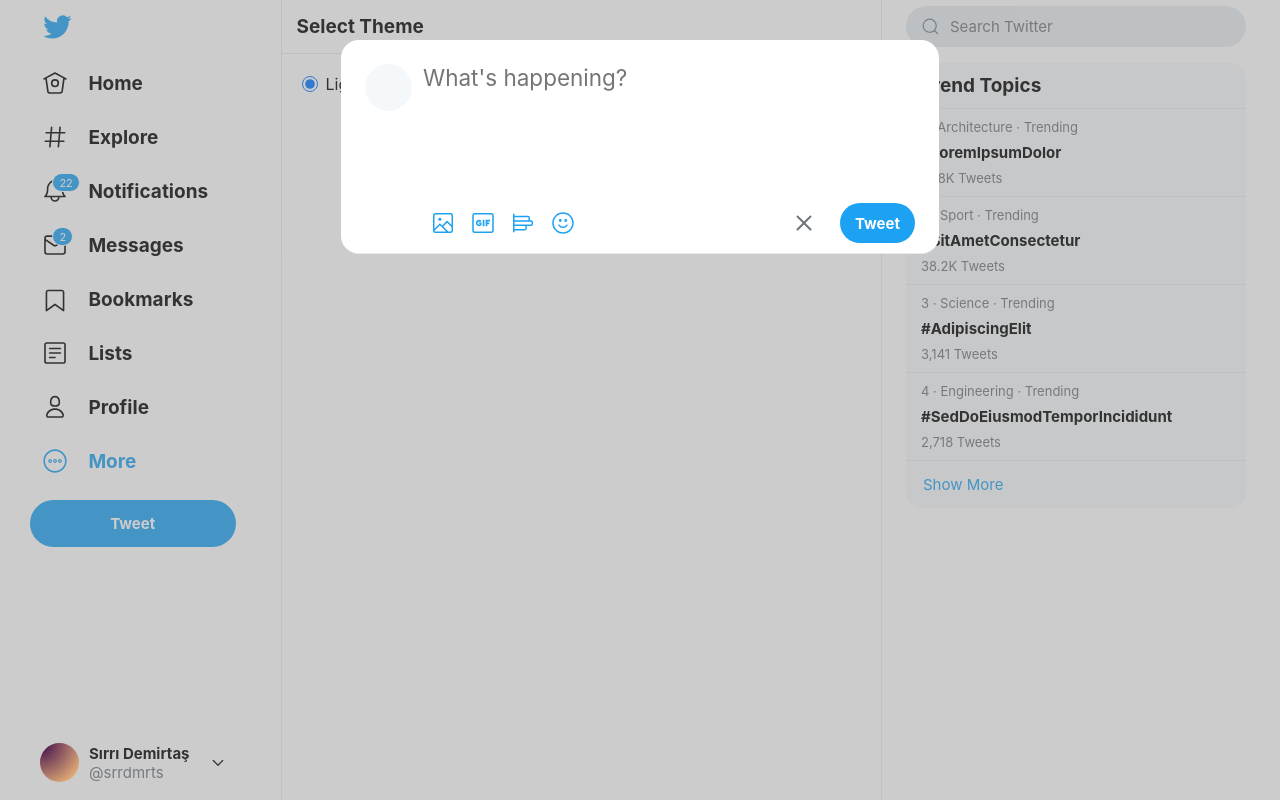
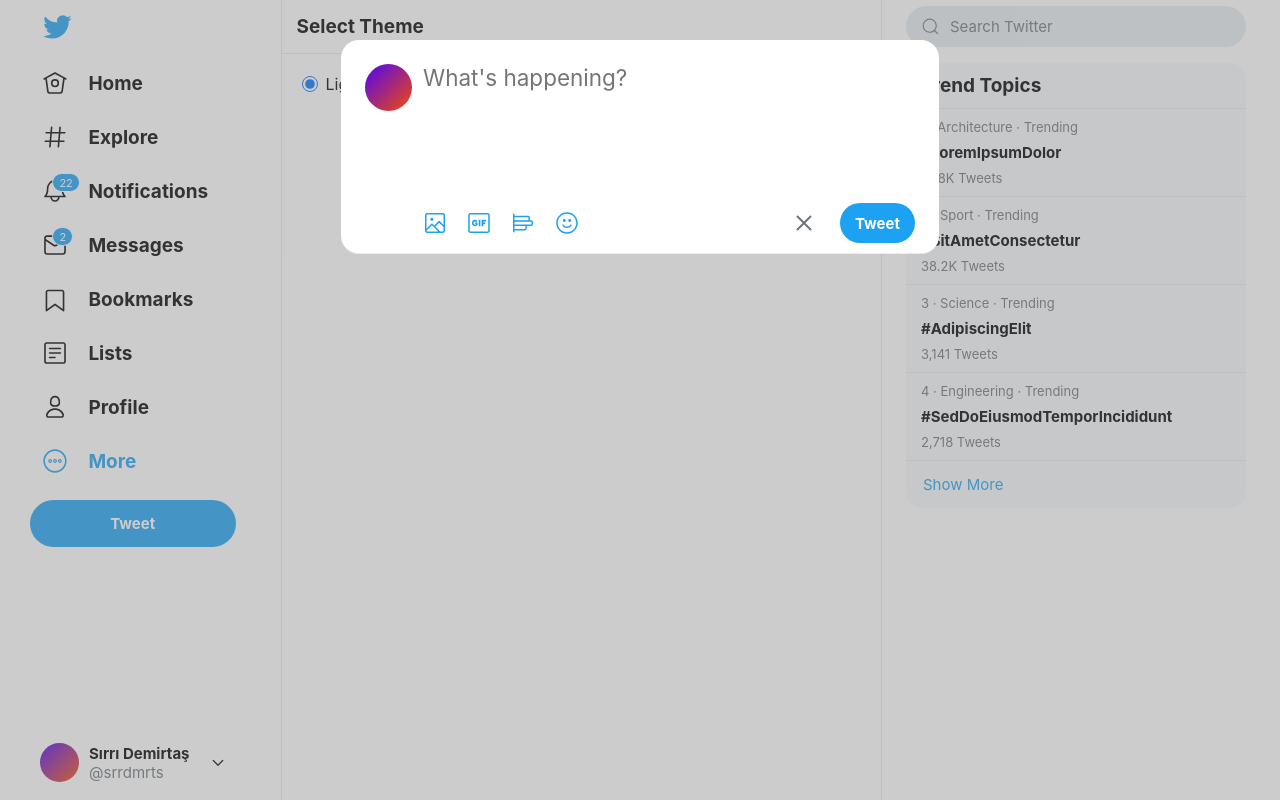
Before and after one commit to sirridemirtas/twitter, a Next.js app: page /more in a window 1280 px wide. Both pictures are taken after a click on the button "Tweet". Built offline with nearby package versions, Linux system fonts and the light colour scheme.

Commit message:
bug fixes and improvements

```diff
--- a/components/common/Avatar/avatar.js
+++ b/components/common/Avatar/avatar.js
@@ -5,7 +5,7 @@ import styles from "./avatar.module.css"
 
 function Avatar({
 	src = null,
-	alt, size = 47
+	alt = null, size = 47
 }) {
 	let img = [];
 
--- a/components/common/Avatar/avatar.module.css
+++ b/components/common/Avatar/avatar.module.css
@@ -16,5 +16,9 @@
 	border-radius: 99px;
 	background-color: var(--c-box-color);
 	backdrop-filter: blur(50px);
-	/* opacity: .82; */
+	background-image: url("../../../icons/profile-fill.svg");
+	background-size: 75% 75%;
+	background-repeat: no-repeat;
+	background-position: center;
+	color: var(--c-gray);
 }
--- a/components/common/ProfileBox/profile-box.js
+++ b/components/common/ProfileBox/profile-box.js
@@ -8,7 +8,7 @@ import TextBody from "../../ui/TextBody"
 
 function ProfileBox({ name = "Sırrı Demirtaş", username = "srrdmrts", flat = false }) {
 	return <Button className={cn(styles.box)}>
-		<Avatar size={39} />
+		<Avatar size={39} src="/avatar.png" />
 		{!flat && (
 			<>
 				<div className={styles.body}>
--- a/components/common/TweetModal/tweet-modal.js
+++ b/components/common/TweetModal/tweet-modal.js
@@ -9,12 +9,13 @@ function TweetModal({ onClick = () => { } }) {
 	return <div className={styles.overlay}>
 		<div className={styles.modal}>
 			<div className={styles.avatar}>
-				<Avatar />
+				<Avatar src="/avatar.png" />
 			</div>
 
 			<div className={styles.body}>
 				<textarea className={styles.textarea} rows="5"
-					placeHolder={"What's happening?"} />
+					placeholder={"What's happening?"}
+					maxLength="280" />
 				<div className={styles.footer}>
 					<div className={styles.buttons}>
 						<IconButton><SvgMedia /></IconButton>
--- a/components/common/TweetModal/tweet-modal.module.css
+++ b/components/common/TweetModal/tweet-modal.module.css
@@ -59,3 +59,11 @@
 .buttons svg {
 	color: var(--c-theme);
 }
+
+.buttons button {
+	margin-right: 4px;
+}
+
+.buttons button:first-child {
+	margin-left: -8px;
+}
--- /dev/null
+++ b/components/common/Unavailable/index.js
@@ -0,0 +1 @@
+export { default } from './unavailable'
```
